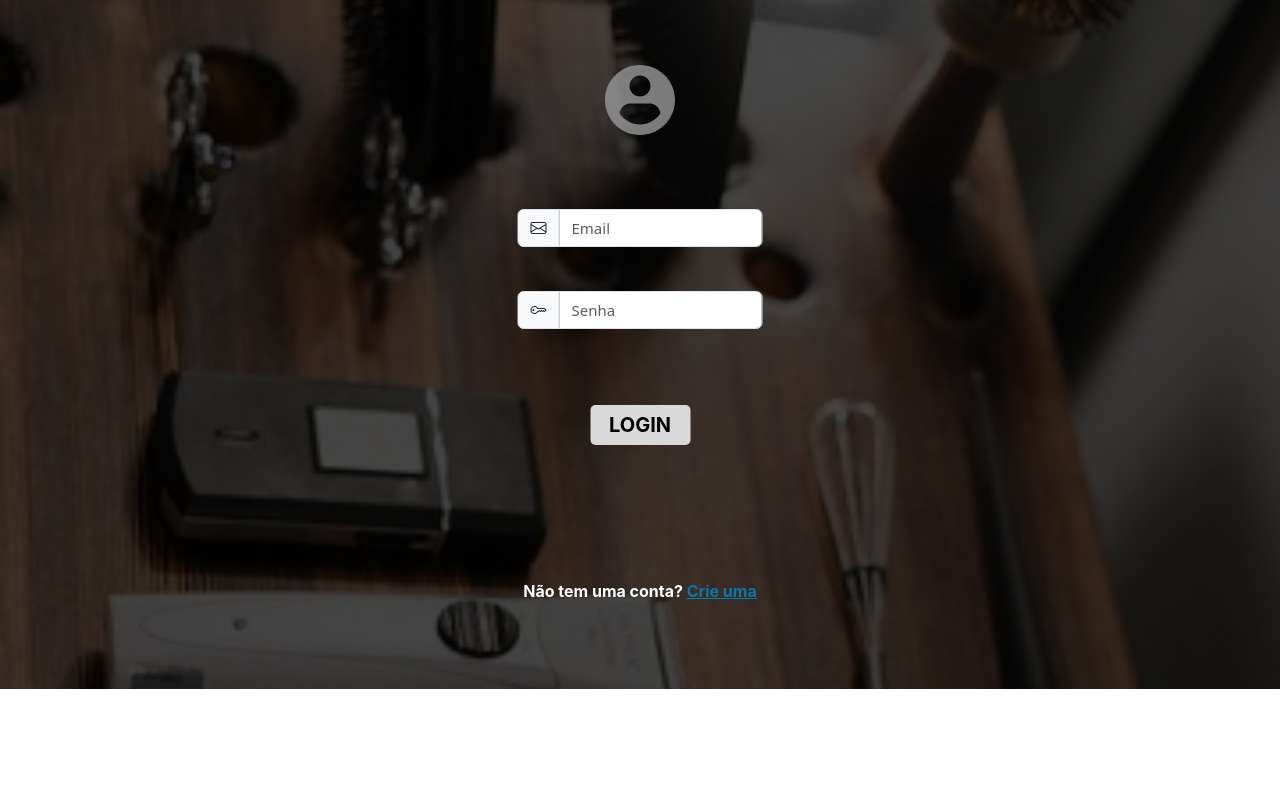
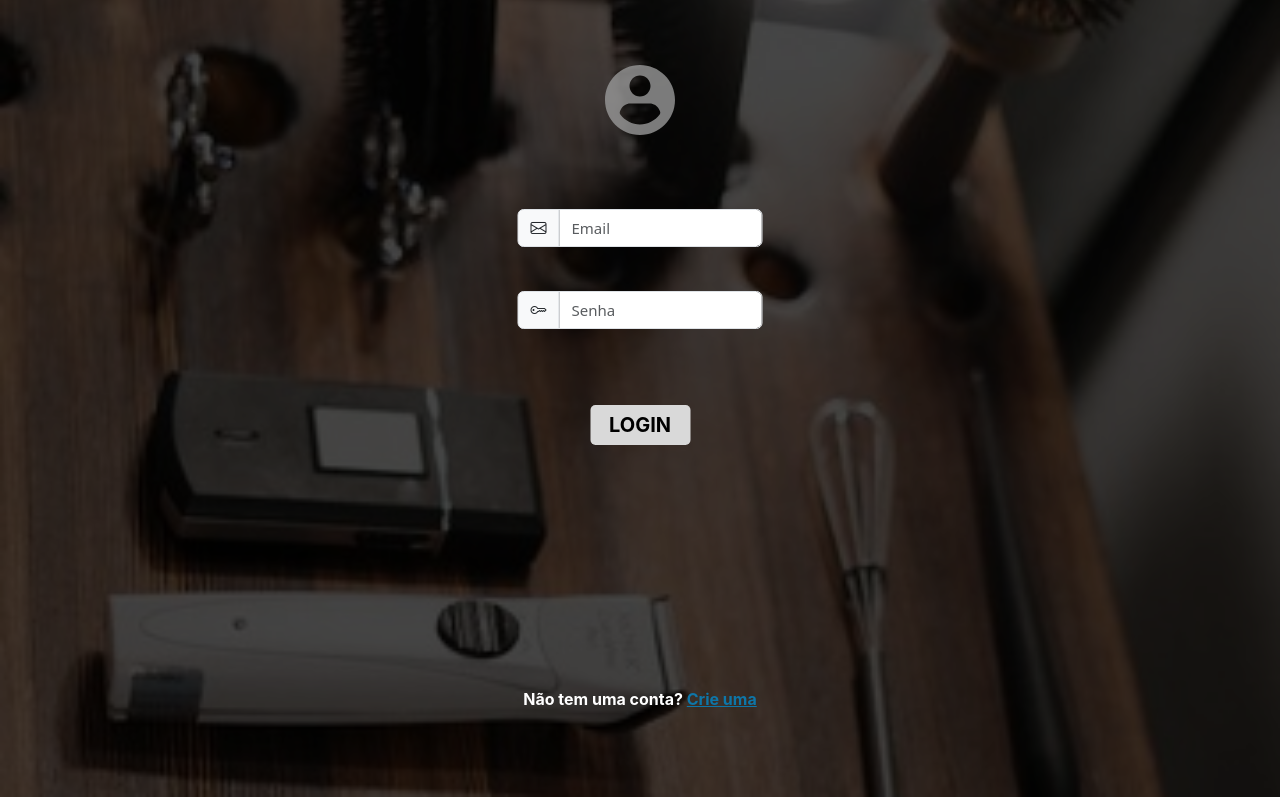
Before and after one commit to CaioWelterBogo/Barbearia_prototipo, a plain HTML site: page index.html in a window 1280 px wide. Shown: the part 99-896 px from the top of the page. Before the commit the page ends 800 px from the top, so only its background shows below. Drawn offline with nearby package versions, Linux system fonts and the light colour scheme; a web font is replaced by a local one.

Commit message:
Add files via upload

```diff
--- a/style.css
+++ b/style.css
@@ -23,7 +23,7 @@ header img{
     height: 96px;
 }
 body{
-    height: 86.5vh;
+    height: 100vh;
 }
 body > div#imagem_fundo{
     height: 100%;
```
